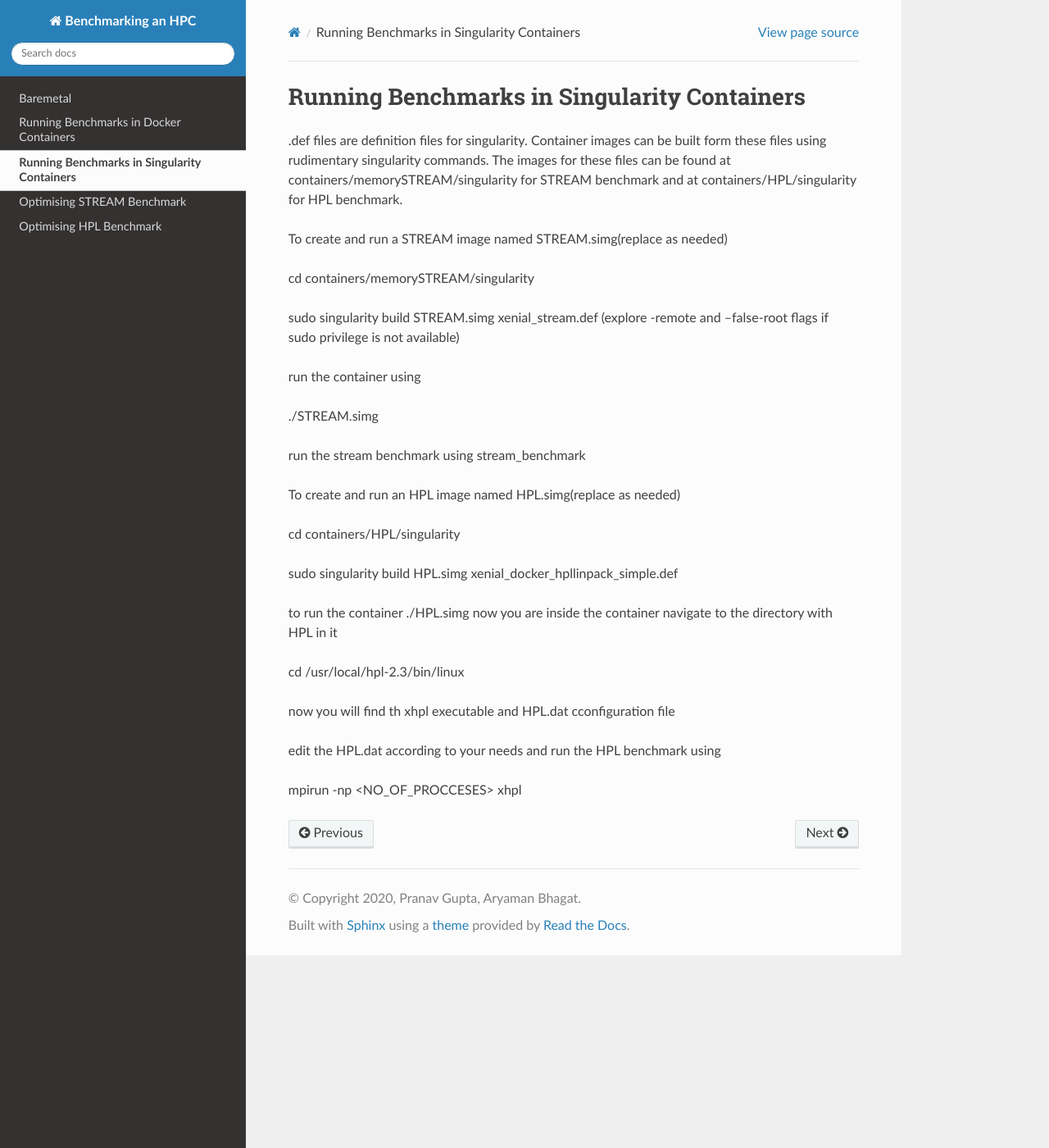
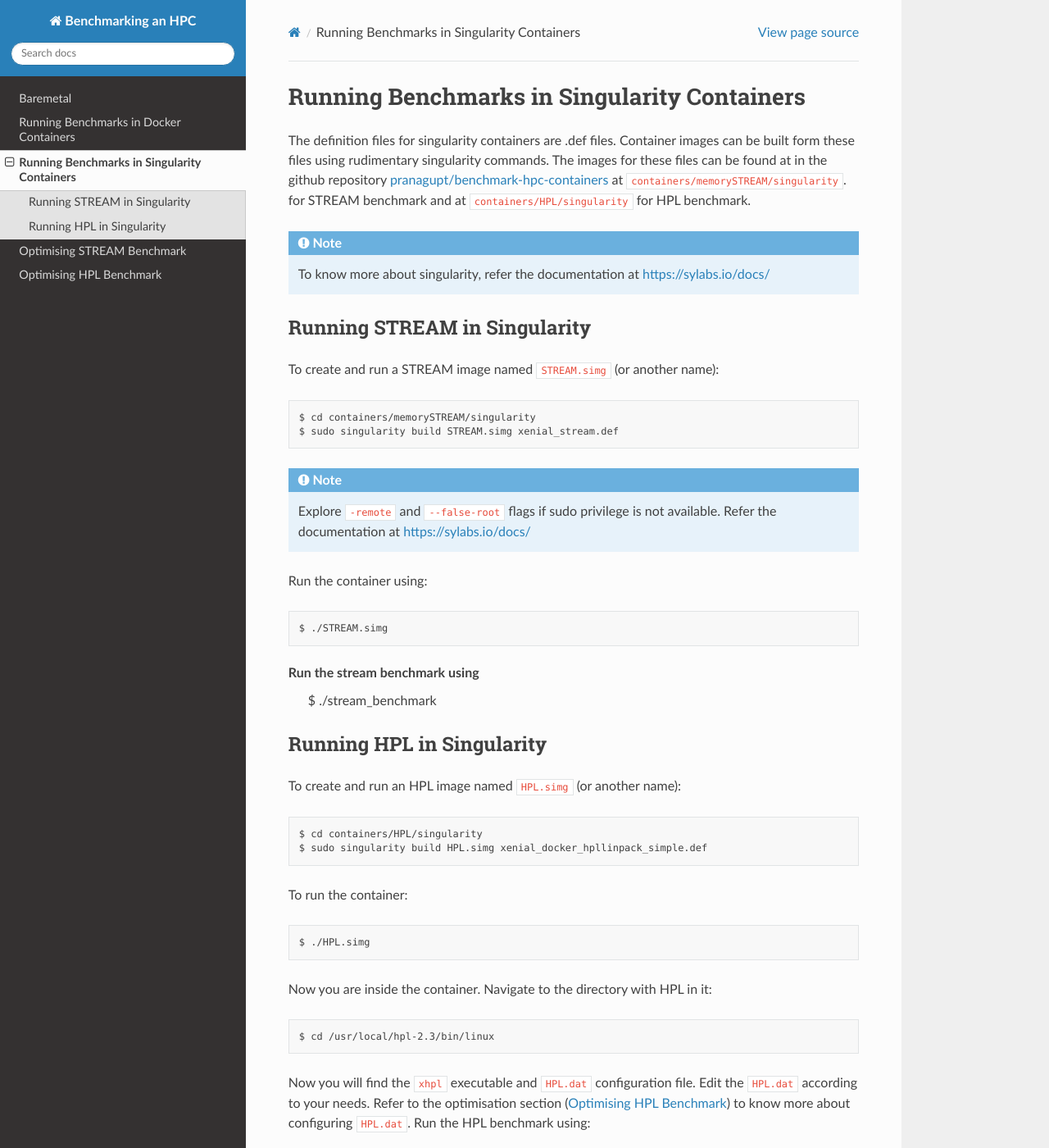
Before and after one commit to pranagupt/benchmark-hpc-containers, a Sphinx documentation site: the page built from docs/singularity.rst, in a window 1280 px wide and 1400 px high. Shown: the whole window at 82% size. Built offline with Sphinx 7.4.7 and the Read the Docs theme 2.0.0, drawn with Linux system fonts in a browser that asks for light colours; some of the changed text lies outside the part shown.

Commit message:
formatted docker and singularity docs

```diff
--- a/docs/index.rst
+++ b/docs/index.rst
@@ -5,8 +5,7 @@ This documentation describes the process of installing, configuring,
 and optimising HPL and STREAM benchmarks on your system, whether it is
 your laptop, or a much more powerful High Performace Computer.
 
-Index:
-^^^^^^
+
 .. toctree::
    :maxdepth: 3
 
--- a/docs/singularity.rst
+++ b/docs/singularity.rst
@@ -1,39 +1,57 @@
 Running Benchmarks in Singularity Containers
 ============================================
-.def files are definition files for singularity.
+The definition files for singularity containers are .def files.
 Container images can be built form these files using rudimentary singularity commands.
-The images for these files can be found at containers/memorySTREAM/singularity
-for STREAM benchmark and at containers/HPL/singularity for HPL benchmark.
+The images for these files can be found at in the github repository
+`pranagupt/benchmark-hpc-containers <https://github.com/pranagupt/benchmark-hpc-containers>`_
+at ``containers/memorySTREAM/singularity``.
+for STREAM benchmark and at ``containers/HPL/singularity`` for HPL benchmark.
 
-To create and run a STREAM image named STREAM.simg(replace as needed)
+.. note::
 
-cd containers/memorySTREAM/singularity
+    To know more about singularity, refer the documentation at https://sylabs.io/docs/
 
-sudo singularity build STREAM.simg xenial_stream.def
-(explore -remote and --false-root flags if sudo privilege is not available)
+Running STREAM in Singularity
+^^^^^^^^^^^^^^^^^^^^^^^^^^^^^
 
-run the container using
+To create and run a STREAM image named ``STREAM.simg`` (or another name)::
 
-./STREAM.simg
+    $ cd containers/memorySTREAM/singularity
+    $ sudo singularity build STREAM.simg xenial_stream.def
 
-run the stream benchmark using
-stream_benchmark
 
-To create and run an HPL image named HPL.simg(replace as needed)
+.. note::
 
-cd containers/HPL/singularity
+    Explore ``-remote`` and ``--false-root`` flags if sudo privilege is not available.
+    Refer the documentation at https://sylabs.io/docs/
 
-sudo singularity build HPL.simg xenial_docker_hpllinpack_simple.def
 
-to run the container
-./HPL.simg
-now you are inside the container
-navigate to the directory with HPL in it
+Run the container using::
 
-cd /usr/local/hpl-2.3/bin/linux
+    $ ./STREAM.simg
 
-now you will find th xhpl executable and HPL.dat cconfiguration file
+Run the stream benchmark using
+    $ ./stream_benchmark
 
-edit the HPL.dat according to your needs and run the HPL benchmark using
+Running HPL in Singularity
+^^^^^^^^^^^^^^^^^^^^^^^^^^
 
-mpirun -np <NO_OF_PROCCESES> xhpl
+To create and run an HPL image named ``HPL.simg`` (or another name)::
+
+    $ cd containers/HPL/singularity
+    $ sudo singularity build HPL.simg xenial_docker_hpllinpack_simple.def
+
+To run the container::
+
+    $ ./HPL.simg
+
+Now you are inside the container. Navigate to the directory with HPL in it::
+
+    $ cd /usr/local/hpl-2.3/bin/linux
+
+Now you will find the ``xhpl`` executable and ``HPL.dat`` configuration file.
+Edit the ``HPL.dat`` according to your needs.
+Refer to the optimisation section (:ref:`HPL-optimisation`) to know more about configuring ``HPL.dat``.
+Run the HPL benchmark using::
+
+    $ mpirun -np <NO_OF_PROCCESES> xhpl
```
Also changed, not shown: docs/docker.rst (+26 -20 lines).
